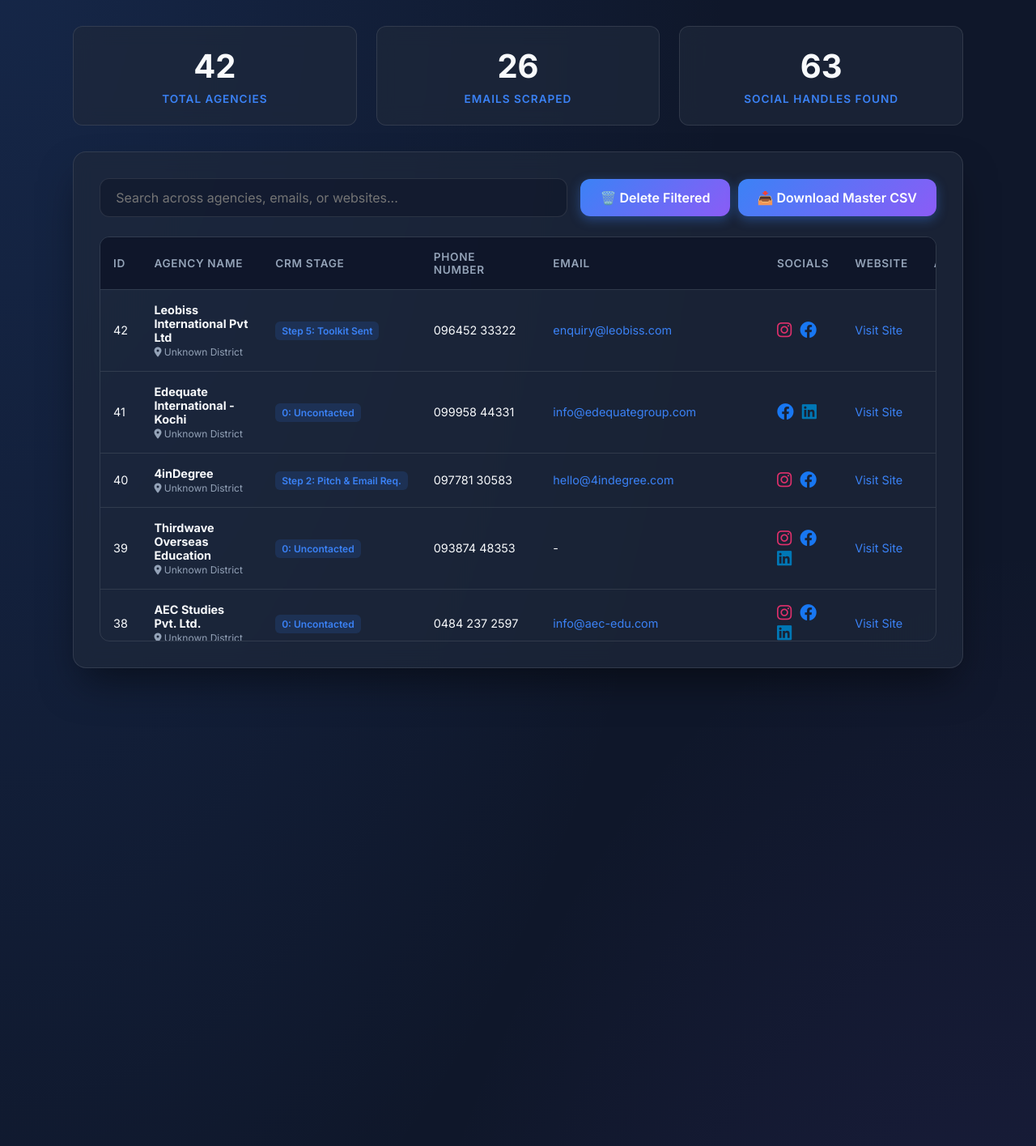
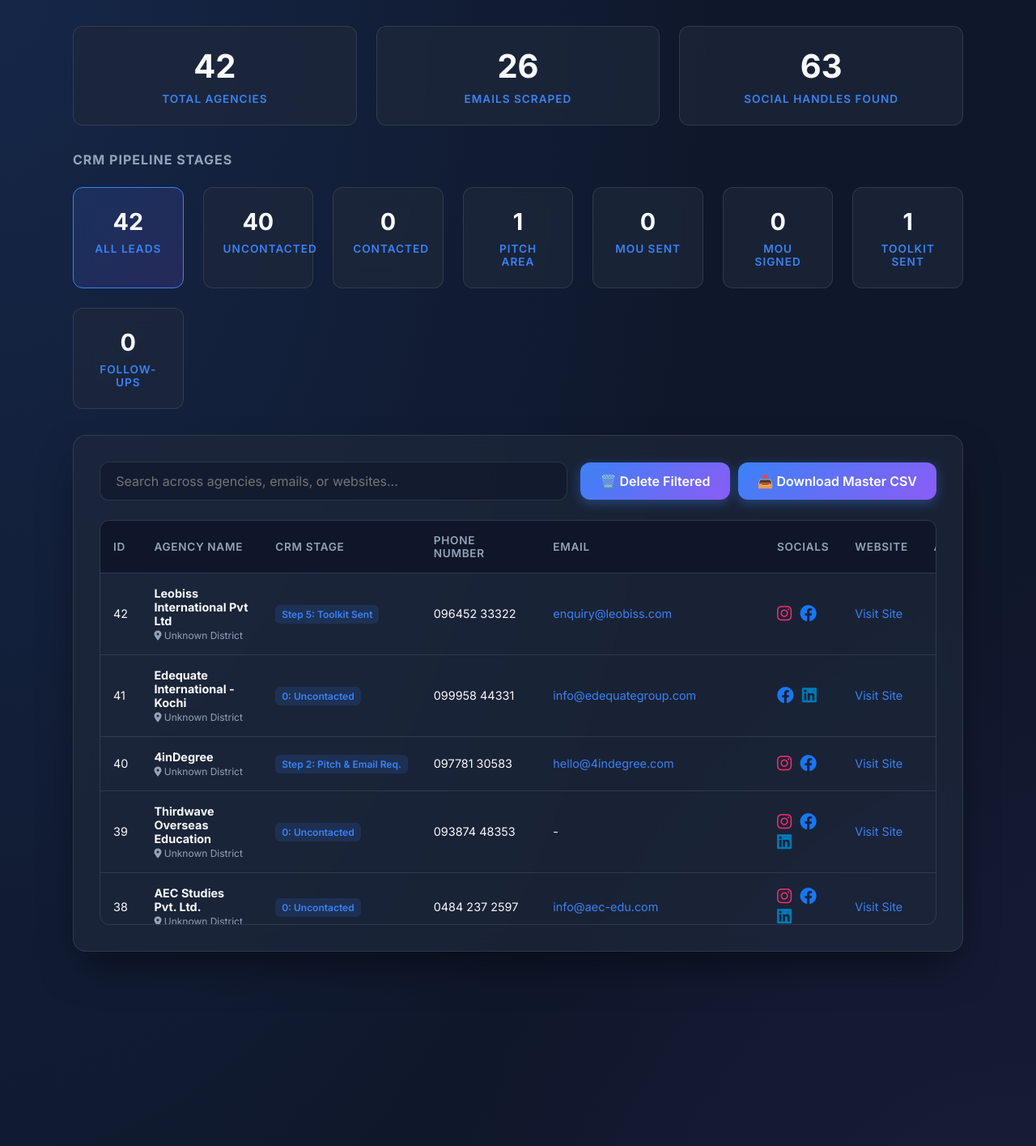
Before and after one commit to mycks45/LeadSenseAI, a FastAPI app: page /dashboard in a window 1280 px wide. Shown: the part 97-1512 px from the top of the page at 81% size. Run offline with FastAPI, Linux system fonts and the light colour scheme; data comes from the database, SQL or seed files in the repository.

Commit message:
feat: Add interactive CRM Pipeline tiles with data filtering to Dashboard

```diff
--- a/templates/dashboard.html
+++ b/templates/dashboard.html
@@ -216,6 +216,22 @@
             font-style: italic;
         }
 
+        .clickable-tile {
+            cursor: pointer;
+            transition: all 0.3s ease;
+        }
+
+        .clickable-tile:hover {
+            transform: translateY(-5px);
+            box-shadow: 0 10px 25px -5px rgba(59, 130, 246, 0.4);
+            border-color: var(--accent-primary);
+        }
+
+        .clickable-tile.active-filter {
+            background: linear-gradient(135deg, rgba(59, 130, 246, 0.15), rgba(139, 92, 246, 0.15));
+            border-color: var(--accent-primary);
+        }
+
         /* Deletion Styles */
         .btn-danger {
             background: transparent;
@@ -266,7 +282,44 @@
             </div>
         </div>
 
-        <section class="glass-panel">
+        <h3 style="margin-bottom: 1.5rem; color: var(--text-muted); font-size: 1rem; text-transform: uppercase; letter-spacing: 1px;">CRM Pipeline Stages</h3>
+
+        <div class="stats-grid" style="grid-template-columns: repeat(auto-fit, minmax(130px, 1fr));">
+            <div class="stat-card clickable-tile active-filter" onclick="filterByStage(null)" id="tile-all">
+                <div class="stat-value" id="statStageAll" style="font-size: 1.8rem;">0</div>
+                <div class="stat-label">All Leads</div>
+            </div>
+            <div class="stat-card clickable-tile" onclick="filterByStage(0)" id="tile-0">
+                <div class="stat-value" id="statStage0" style="font-size: 1.8rem;">0</div>
+                <div class="stat-label">Uncontacted</div>
+            </div>
+            <div class="stat-card clickable-tile" onclick="filterByStage(1)" id="tile-1">
+                <div class="stat-value" id="statStage1" style="font-size: 1.8rem;">0</div>
+                <div class="stat-label">Contacted</div>
+            </div>
+            <div class="stat-card clickable-tile" onclick="filterByStage(2)" id="tile-2">
+                <div class="stat-value" id="statStage2" style="font-size: 1.8rem;">0</div>
+                <div class="stat-label">Pitch Area</div>
+            </div>
+            <div class="stat-card clickable-tile" onclick="filterByStage(3)" id="tile-3">
+                <div class="stat-value" id="statStage3" style="font-size: 1.8rem;">0</div>
+                <div class="stat-label">MOU Sent</div>
+            </div>
+            <div class="stat-card clickable-tile" onclick="filterByStage(4)" id="tile-4">
+                <div class="stat-value" id="statStage4" style="font-size: 1.8rem;">0</div>
+                <div class="stat-label">MOU Signed</div>
+            </div>
+            <div class="stat-card clickable-tile" onclick="filterByStage(5)" id="tile-5">
+                <div class="stat-value" id="statStage5" style="font-size: 1.8rem;">0</div>
+                <div class="stat-label">Toolkit Sent</div>
+            </div>
+            <div class="stat-card clickable-tile" onclick="filterByStage(6)" id="tile-6">
+                <div class="stat-value" id="statStage6" style="font-size: 1.8rem;">0</div>
+                <div class="stat-label">Follow-ups</div>
+            </div>
+        </div>
+
+        <section class="glass-panel" style="margin-top: 1rem;">
             <div class="controls">
                 <input type="text" id="searchInput" placeholder="Search across agencies, emails, or websites..." onkeyup="filterTable()">
                 <div style="display: flex; gap: 10px;">
@@ -300,6 +353,7 @@
     <script>
         let allLeads = [];
         let currentView = [];
+        let activeStageFilter = null;
 
         window.onload = async function() {
             try {
@@ -324,16 +378,26 @@
 
             let emailCount = 0;
             let socialCount = 0;
+            let stageCounts = {0:0, 1:0, 2:0, 3:0, 4:0, 5:0, 6:0};
 
             allLeads.forEach(lead => {
                 if (lead.email && lead.email.trim() !== '') emailCount++;
                 if (lead.instagram) socialCount++;
                 if (lead.facebook) socialCount++;
                 if (lead.linkedin) socialCount++;
+
+                let s = lead.crm_stage || 0;
+                stageCounts[s] = (stageCounts[s] || 0) + 1;
             });
 
             document.getElementById("statEmails").innerText = emailCount;
             document.getElementById("statSocials").innerText = socialCount;
+
+            document.getElementById("statStageAll").innerText = allLeads.length;
+            for(let i=0; i<=6; i++) {
+                const el = document.getElementById(`statStage${i}`);
+                if(el) el.innerText = stageCounts[i];
+            }
         }
 
         function renderTable(leads) {
@@ -422,15 +486,33 @@
             });
         }
 
+        function filterByStage(stage) {
+            activeStageFilter = stage;
+
+            // update UI classes
+            document.querySelectorAll('.clickable-tile').forEach(t => t.classList.remove('active-filter'));
+            if (stage === null) {
+                document.getElementById('tile-all').classList.add('active-filter');
+            } else {
+                document.getElementById(`tile-${stage}`).classList.add('active-filter');
+            }
+
+            filterTable();
+        }
+
         function filterTable() {
             const query = document.getElementById("searchInput").value.toLowerCase();
             const filtered = allLeads.filter(lead => {
-                return (
+                const matchesSearch = (
                     (lead.name && lead.name.toLowerCase().includes(query)) ||
                     (lead.location && lead.location.toLowerCase().includes(query)) ||
                     (lead.website && lead.website.toLowerCase().includes(query)) ||
                     (lead.email && lead.email.toLowerCase().includes(query))
                 );
+
+                const matchesStage = activeStageFilter === null || (lead.crm_stage || 0) === activeStageFilter;
+
+                return matchesSearch && matchesStage;
             });
             currentView = filtered;
             renderTable(filtered);
```
